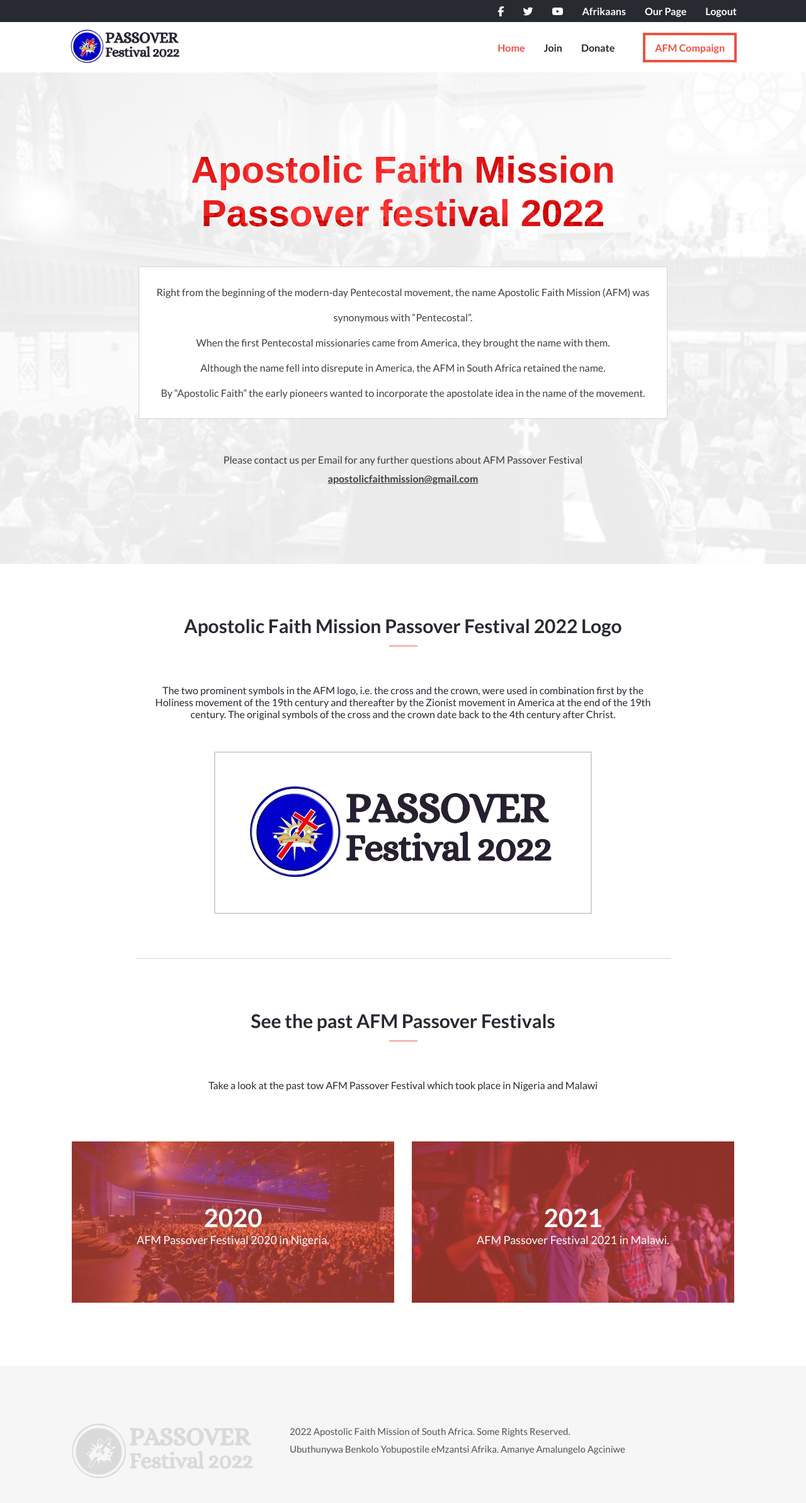
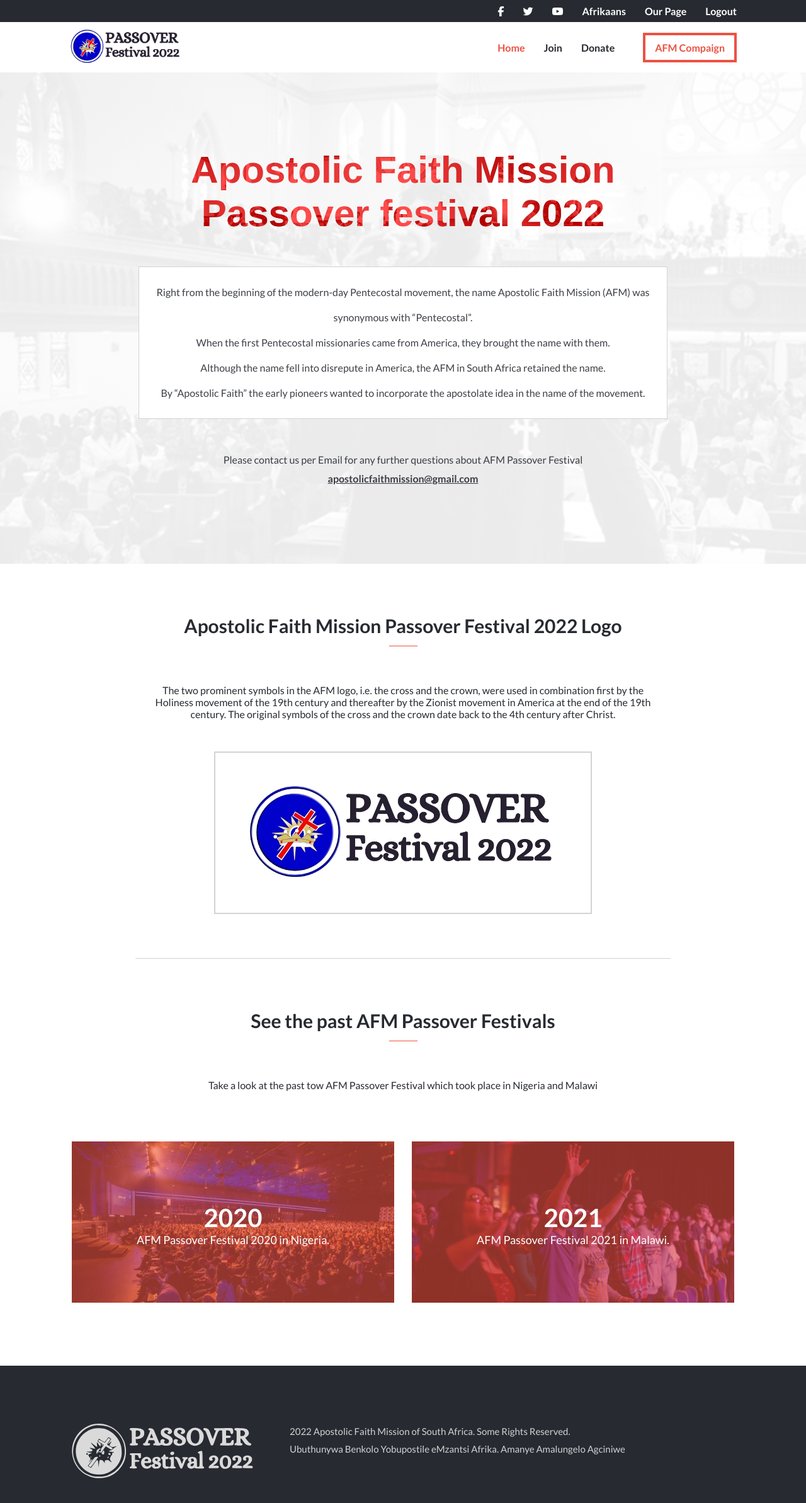
Before and after one commit to Lusindiso/conference--capstone, a website: page about.html in a window 1280 px wide. Shown: the whole page at 63% size. Drawn offline with Linux system fonts and the light colour scheme; a web font is replaced by a local one.

```diff
--- a/about.html
+++ b/about.html
@@ -124,10 +124,10 @@
 			</div>
 		</section>
 	</main>
-	<footer class="footer footer-about">
+	<footer class="footer" id="footer-about">
 		<div class="container footer-container">
 			<div class="footer__logo">
-				<a href="#"><img src="./img/footer.svg" alt="" class="footer__logo--img"></a>
+				<a href="index.html"><img src="./img/footer.svg" alt="" class="footer__logo--img"></a>
 			</div>
 			<div class="footer__copy">
 				<p class="footer__copy--text">
--- a/sass/_components.scss
+++ b/sass/_components.scss
@@ -47,6 +47,10 @@
       color: $red;
       font-size: 5rem;
       font-weight: 300;
+
+      @media only screen and (max-width: 467px) {
+        font-size: 3rem;
+      }
     }
 
     &--primary {
@@ -54,9 +58,13 @@
       color: $red;
       font-weight: 900;
       font-family: 'COCOGOOSE', sans-serif;
-      background: linear-gradient(rgba(255, 0, 0, 0.8), rgba(255, 0, 0, 0.8)), url("../img/bottombg.png");
+      background: linear-gradient(rgba(255, 0, 0, 0.7), rgba(255, 0, 0, 0.7)), url("../img/bottombg.png");
       -webkit-text-fill-color: transparent;
       -webkit-background-clip: text;
+
+      @media only screen and (max-width: 467px) {
+        font-size: 4rem;
+      }
     }
   }
 
--- a/sass/_layout.scss
+++ b/sass/_layout.scss
@@ -103,11 +103,6 @@
 }
 
 .footer {
-  &-about {
-    background: $black;
-    color: $grey;
-  }
-
   &-container {
     display: flex;
   }
@@ -119,6 +114,11 @@
       padding-left: 3rem;
     }
   }
+}
+
+#footer-about {
+  background: $black;
+  color: $grey;
 }
 
 .about-logo {
```
Also changed, not shown: index.html (+1 -1 lines), README.md, css/style.css, 1 other file.
